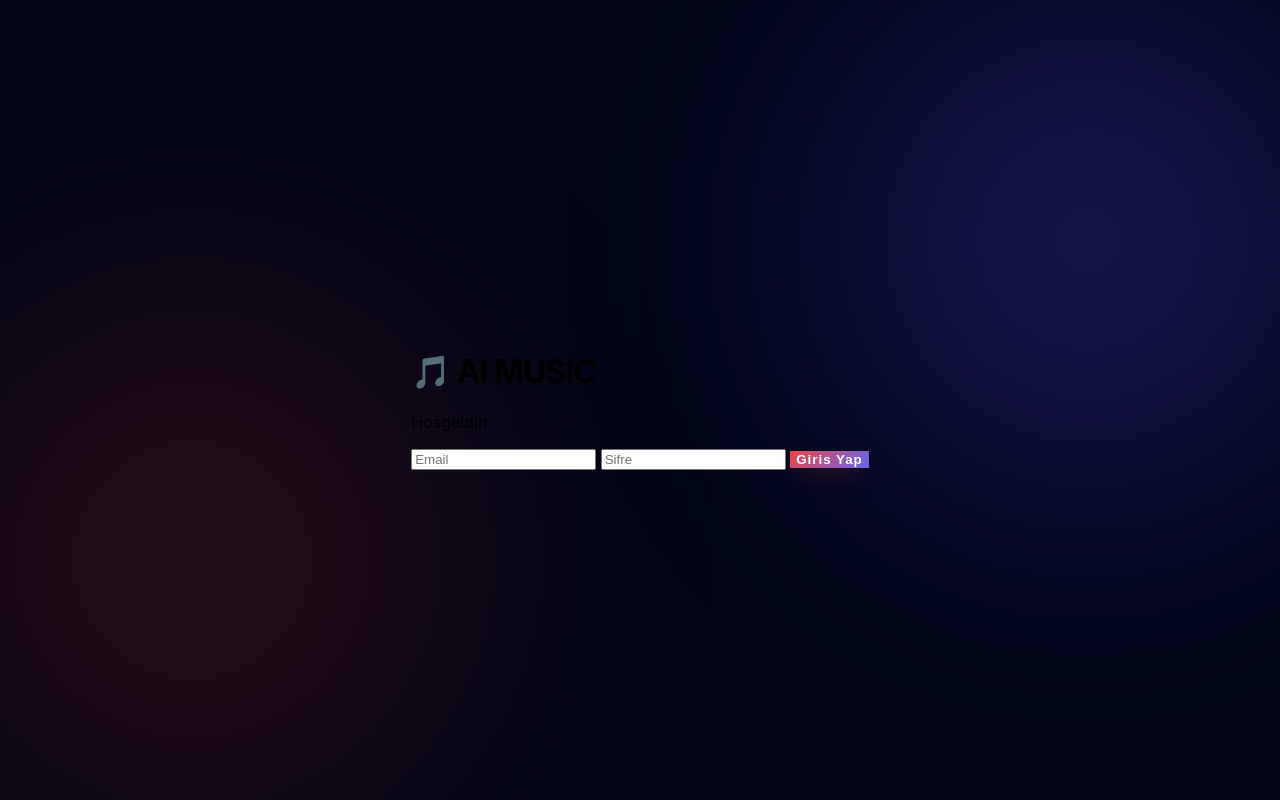
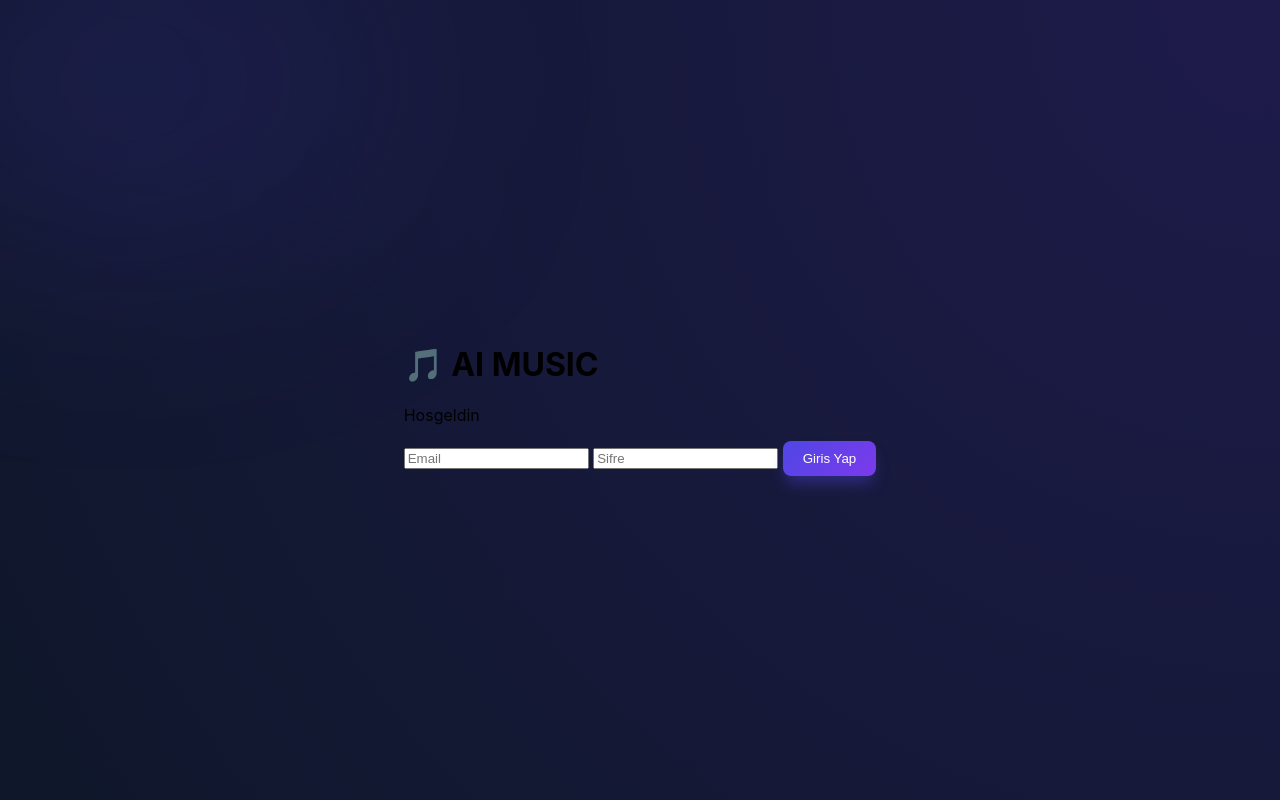
Before and after one commit to ebrartorun05-arch/hantavirus, a Flask app: page /login in a window 1280 px wide. Run offline with Flask 3, Linux system fonts and the light colour scheme.

Commit message:
Update style.css

```diff
--- a/static/style.css
+++ b/static/style.css
@@ -1,91 +1,77 @@
-/* Genel Ayarlar */
+/* Arka Plan ve Genel Ayarlar */
 body {
     margin: 0;
     padding: 0;
-    min-height: 100vh;
+    min-height: 100vh; /* HATA DÜZELTİLDİ: 'min-h-screen' CSS değil, Tailwind özelliğidir */
+    /* Koyu mavi ve mor karışımı derinlikli bir gradyan */
+    background: radial-gradient(circle at top right, #1e1b4b, #0f172a);
+    background-attachment: fixed;
+    font-family: 'Inter', sans-serif;
     display: flex;
     align-items: center;
     justify-content: center;
-    font-family: 'Inter', sans-serif;
-    /* Derin Uzay Grisi Arka Plan */
-    background-color: #020617;
-    overflow-x: hidden;
-    position: relative;
 }
 
-/* 🌀 Arka Plandaki Aura Işıkları (Burası Havayı Değiştirir) */
-body::before, body::after {
+/* Hareketli Arka Plan Işıkları */
+body::before {
     content: "";
     position: fixed;
-    width: 50vw;
-    height: 50vw;
+    top: -10%;
+    left: -10%;
+    width: 40%;
+    height: 40%;
+    background: rgba(79, 70, 229, 0.15);
+    filter: blur(120px);
     border-radius: 50%;
-    filter: blur(120px);
     z-index: -1;
-    opacity: 0.4;
 }
 
-/* Sağ üstteki morumsu ışık */
-body::before {
-    top: -10%;
-    right: -10%;
-    background: radial-gradient(circle, #4338ca, transparent);
+/* Cam Efektli Kart (Glassmorphism) */
+/* .max-w-2xl bir sınıf olduğu için HTML'de bu sınıfa sahip elemanı etkiler */
+.max-w-2xl {
+    background: rgba(30, 41, 59, 0.7) !important;
+    backdrop-filter: blur(12px);
+    -webkit-backdrop-filter: blur(12px); /* Safari desteği için eklendi */
+    border: 1px solid rgba(255, 255, 255, 0.1);
+    box-shadow: 0 25px 50px -12px rgba(0, 0, 0, 0.5);
+    border-radius: 1rem; /* Kartın köşelerini yumuşatmak için ekledim */
 }
 
-/* Sol alttaki kırmızımsı ışık */
-body::after {
-    bottom: -10%;
-    left: -10%;
-    background: radial-gradient(circle, #7f1d1d, transparent);
+/* Şık Buton Efekti */
+button {
+    background: linear-gradient(135deg, #4f46e5 0%, #7c3aed 100%) !important;
+    color: white !important;
+    border: none; /* Kenarlık varsa kaldırmak için */
+    padding: 10px 20px; /* Butonun iç boşluğu için */
+    border-radius: 8px; /* Köşe yuvarlama */
+    box-shadow: 0 10px 15px -3px rgba(79, 70, 229, 0.4);
+    transition: all 0.3s ease !important;
+    cursor: pointer; /* Üstüne gelince el işareti çıksın */
 }
 
-/* 💎 Cam Kart (Glassmorphism) */
-.max-w-2xl {
-    background: rgba(15, 23, 42, 0.6) !important; /* Şeffaf lacivert */
-    backdrop-filter: blur(20px) saturate(180%); /* Arkayı bulanıklaştırır */
-    -webkit-backdrop-filter: blur(20px) saturate(180%);
-    border: 1px solid rgba(255, 255, 255, 0.1) !important;
-    border-radius: 32px !important;
-    box-shadow: 0 25px 50px -12px rgba(0, 0, 0, 0.7);
+button:hover {
+    transform: translateY(-2px);
+    box-shadow: 0 20px 25px -5px rgba(79, 70, 229, 0.5);
+    filter: brightness(1.1);
 }
 
-/* 🖋️ Soruların ve Başlıkların Şıklığı */
-h1 {
-    letter-spacing: -1px;
-}
-
-label {
-    font-size: 0.9rem;
-    color: #94a3b8 !important; /* Soft gri */
-    margin-left: 4px;
-}
-
-/* 🔘 Seçim Kutuları (Select) */
+/* Giriş Alanlarını (Select) Güzelleştirme */
 select {
-    background: rgba(30, 41, 59, 0.5) !important;
-    border: 1px solid rgba(255, 255, 255, 0.05) !important;
-    border-radius: 12px !important;
-    padding: 12px !important;
-    transition: all 0.3s ease;
+    background: rgba(15, 23, 42, 0.6) !important;
+    border: 1px solid rgba(255, 255, 255, 0.1) !important;
+    color: white !important; /* Yazı rengini beyaz yapmazsan okunmaz */
+    padding: 8px;
+    border-radius: 6px;
+    transition: border 0.3s ease;
+    outline: none;
 }
 
 select:focus {
     border-color: #6366f1 !important;
-    background: rgba(30, 41, 59, 0.8) !important;
 }
 
-/* 🚀 Buton Efekti */
-button {
-    background: linear-gradient(135deg, #ef4444 0%, #6366f1 100%) !important;
-    color: white !important;
-    border: none !important;
-    font-weight: 800 !important;
-    letter-spacing: 1px;
-    box-shadow: 0 10px 20px -5px rgba(239, 68, 68, 0.3);
+/* Select içindeki seçeneklerin arka planını düzeltme */
+option {
+    background: #1e1b4b;
+    color: white;
 }
-
-button:hover {
-    transform: scale(1.02);
-    filter: brightness(1.2);
-    box-shadow: 0 20px 30px -10px rgba(99, 102, 241, 0.5);
-}
```
